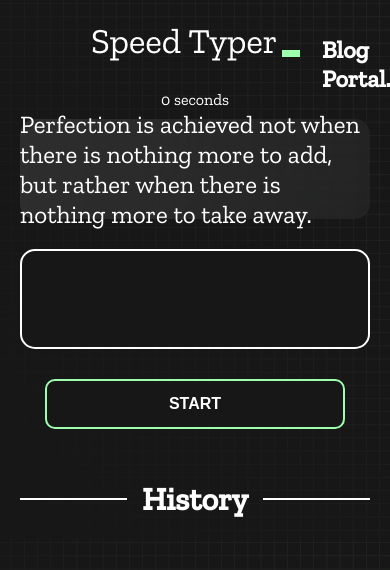
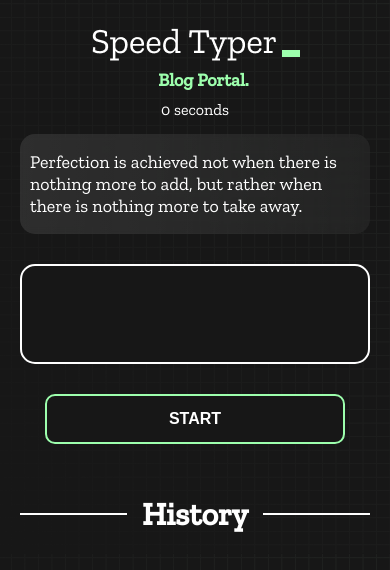
Before and after one commit to shoibaldas/type-monster-debug-assignment, a plain HTML site: page index.html in a window 390 px wide. Drawn offline with nearby package versions, Linux system fonts and the light colour scheme.

Commit message:
Responsive Issue Resolved

```diff
--- a/index.html
+++ b/index.html
@@ -14,7 +14,7 @@
 
 <body>
   <h1 class="title"><img src="./logo.png" /></h1>
-  <a class="blog-btn" href="blog.html">Blog Portal.</a>
+  <a class="blog-btn green" href="blog.html">Blog Portal.</a>
   <div id="show-time">0 seconds</div>
 
   <div class="box-container">
--- a/styles.css
+++ b/styles.css
@@ -30,6 +30,7 @@ body {
       rgba(255, 255, 255, 0.05) 99.85%);
   backdrop-filter: blur(5px);
   margin-bottom: 30px;
+  padding: 0 10px;
 }
 
 #display {
@@ -78,7 +79,8 @@ body {
 #show-time {
   text-align: center;
   color: white;
-  margin: 10px 0;
+  margin: 15px 0;
+
 }
 
 .green {
@@ -131,7 +133,6 @@ body {
   font-size: x-large;
   font-weight: bold;
   text-decoration: none;
-  color: white;
   top: 3%;
   padding: 10px;
   left: 80%;
@@ -237,4 +238,24 @@ button {
     flex-direction: column;
     flex-wrap: wrap;
   }
+
+  .blog-btn {
+    font-size: large;
+    top: 7%;
+    left: 38%;
+
+  }
+
+  .blog-card {
+    margin-top: 44px;
+  }
+
+  #show-time {
+    margin-top: 30px;
+  }
+
+  #question {
+    font-size: 18px;
+    padding: 0 10px;
+  }
 }
```
Also changed, not shown: blog.html (+1 -1 lines).
